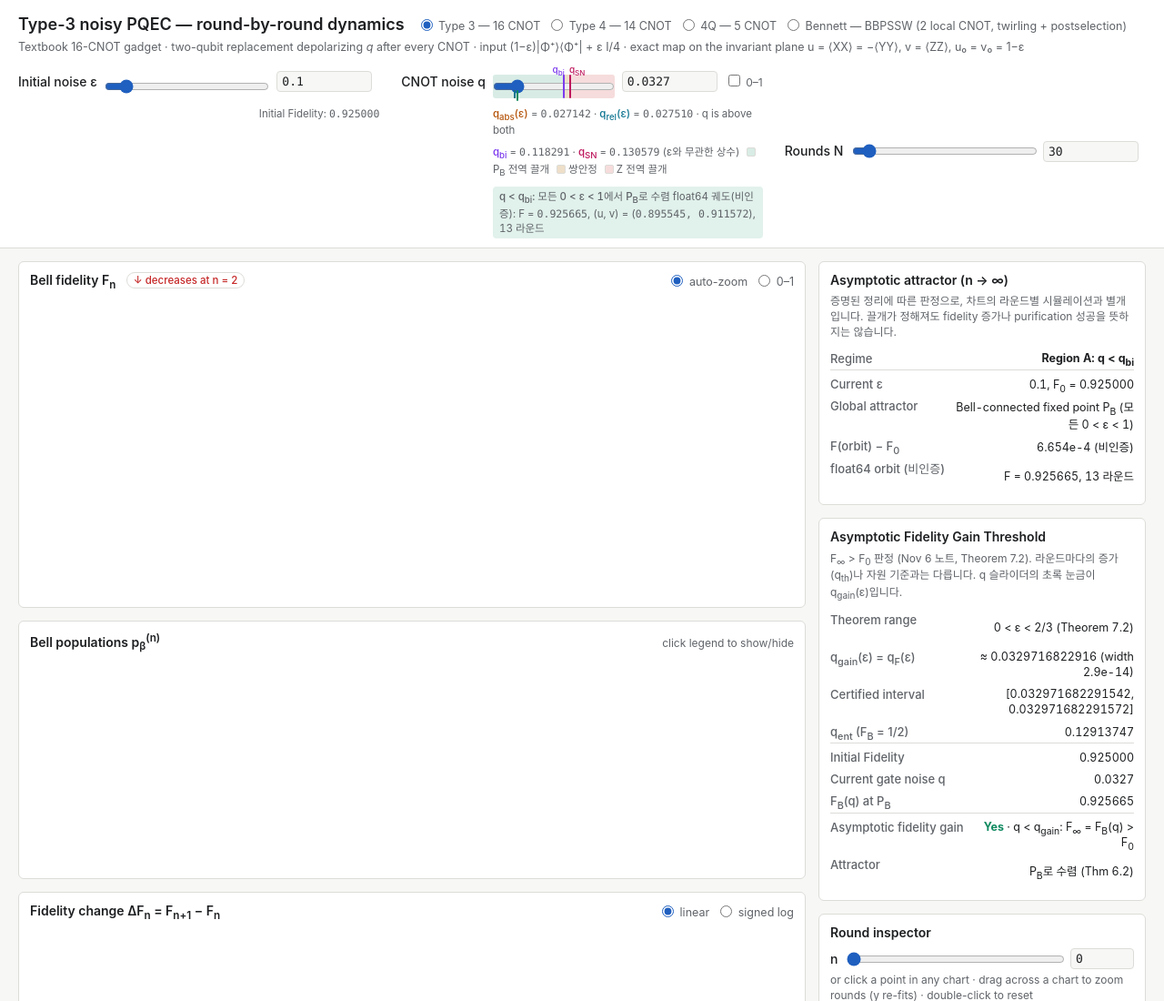
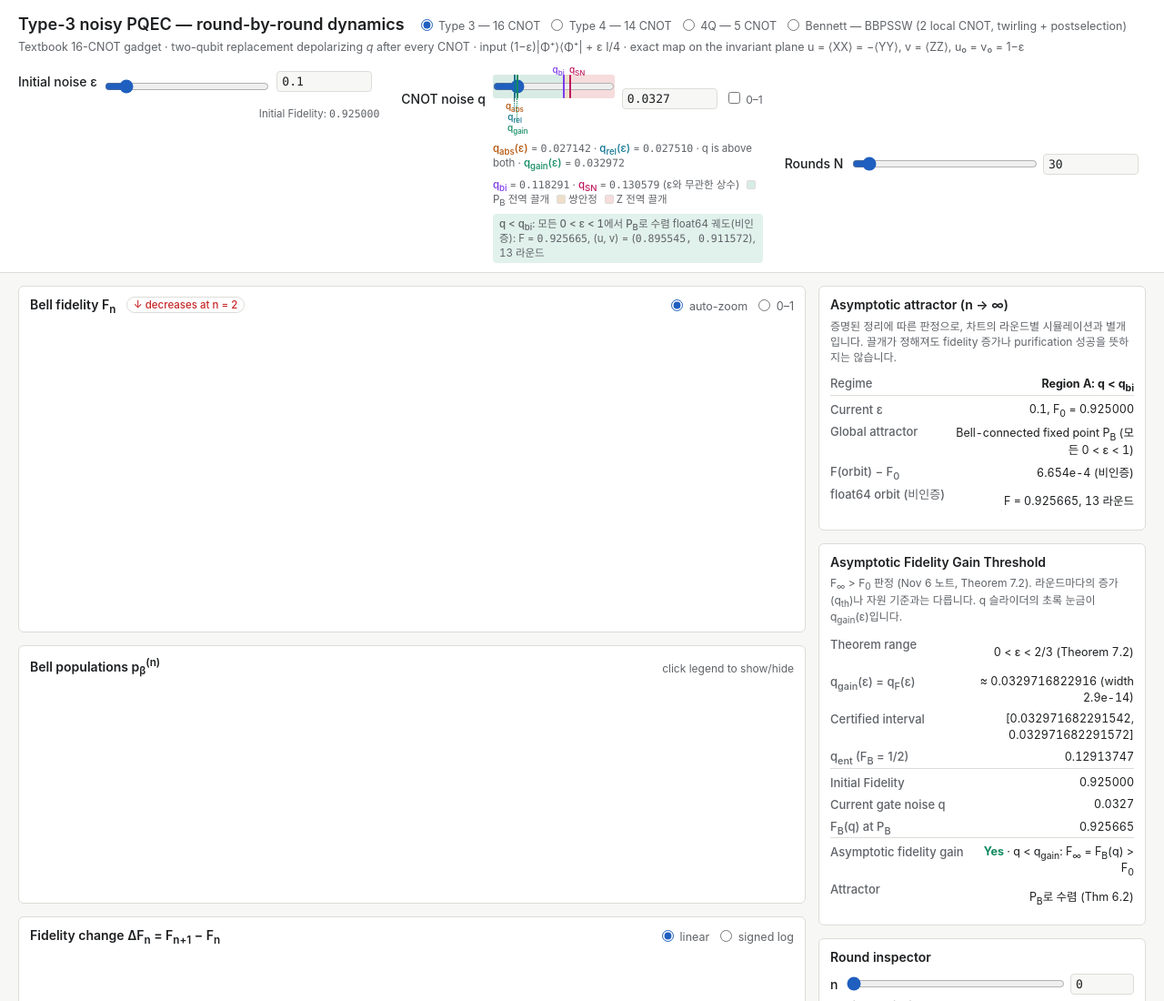
Before and after one commit to Han-JaeHoon/PQEC-Operational-Threshold, a website built with Vite: page interactive/type3-dynamics/index.html in a window 1280 px wide. Shown: the top 1100 px of the page at 91% size. Built offline with nearby package versions, Linux system fonts and the light colour scheme; what uplot would draw is missing.

Commit message:
Interactive simulator: label q_abs, q_rel, q_gain on the q slider
- Draw q_abs, q_rel and q_gain as full-height lines like q_bi / q_SN,
  each with its name below the slider on its own row and a dotted
  leader, since the three are often only pixels apart
- Add the q_gain(eps) value to the threshold line under the slider
- Reserve the rows and two lines of the threshold and regime lines so
  the header height stays fixed

```diff
--- a/interactive/type3-dynamics/index.html
+++ b/interactive/type3-dynamics/index.html
@@ -50,9 +50,9 @@
           </div>
           <input id="q-range" type="range" min="0" max="0.2" step="0.00001" value="0.0327" />
           <div class="qmarks" aria-hidden="true">
-            <span id="qmark-abs" class="qmark qmark-abs" title="q_abs(ε)"></span>
-            <span id="qmark-rel" class="qmark qmark-rel" title="q_rel(ε)"></span>
-            <span id="qmark-gain" class="qmark qmark-gain" title="q_gain(ε)" hidden></span>
+            <span id="qmark-abs" class="qmark qmark-var qmark-abs" title="q_abs(ε)"><i>q<sub>abs</sub></i></span>
+            <span id="qmark-rel" class="qmark qmark-var qmark-rel" title="q_rel(ε)"><i>q<sub>rel</sub></i></span>
+            <span id="qmark-gain" class="qmark qmark-var qmark-gain" title="q_gain(ε)" hidden><i>q<sub>gain</sub></i></span>
             <span class="qmark qmark-const qmark-bi"><i>q<sub>bi</sub></i></span>
             <span class="qmark qmark-const qmark-sn"><i>q<sub>SN</sub></i></span>
           </div>
--- a/interactive/type3-dynamics/src/main.ts
+++ b/interactive/type3-dynamics/src/main.ts
@@ -15,6 +15,7 @@ import { initialFidelity } from "./epsc";
 import { EpscClient, type WorkerLike } from "./epscClient";
 import { attractorReport, zText } from "./attractor";
 import { gainReport } from "./gainPanel";
+import { qGainBracket } from "./qgain";
 
 const PLANE_UV = "u = ⟨XX⟩ = −⟨YY⟩, v = ⟨ZZ⟩, u₀ = v₀ = 1−ε";
 
@@ -505,6 +506,15 @@ function renderSummary() {
   }
 }
 
+/** q_gain(eps) clause of the threshold line (Nov 6 note); the panel has the full certificate. */
+function gainClause(): string {
+  if (state.proto === "bbpssw") return "";
+  const b = qGainBracket(state.proto, state.eps);
+  return b
+    ? ` · <b class="k-gain">q<sub>gain</sub>(ε)</b> = <span class="num">${((b.lo + b.hi) / 2).toFixed(6)}</span>`
+    : ` · <b class="k-gain">q<sub>gain</sub></b>: 0 &lt; ε &lt; 2/3에서만`;
+}
+
 /** Analytic q_abs / q_rel (calculation notes) as ticks on the q slider + one text line. */
 function renderThresholds() {
   if (state.proto === "bbpssw") {
@@ -512,6 +522,7 @@ function renderThresholds() {
     qThLine.textContent = "BBPSSW: threshold 미표시";
     return;
   }
+  const gain = gainClause();
   const p = PROTOCOLS[state.proto];
   const a = p.qAbs(state.eps);
   const r = p.qRel(state.eps);
@@ -528,6 +539,7 @@ function renderThresholds() {
         `defined only for entangled input, ${p.absDomain}`
       : `<b class="k-abs">q<sub>abs</sub></b> defined only for ${p.absDomain}, ` +
         `<b class="k-rel">q<sub>rel</sub></b> only for ${p.relDomain}`;
+    qThLine.innerHTML += gain;
     return;
   }
   if (!absOk) {
@@ -535,14 +547,14 @@ function renderThresholds() {
     qThLine.innerHTML =
       `<b class="k-abs">q<sub>abs</sub></b>: defined only for ${p.absDomain} · ` +
       `<b class="k-rel">q<sub>rel</sub>(ε)</b> = <span class="num">${r.toFixed(6)}</span> · ` +
-      `q is ${state.q < r ? "below" : "above"} q<sub>rel</sub>`;
+      `q is ${state.q < r ? "below" : "above"} q<sub>rel</sub>` + gain;
     return;
   }
   const where = state.q < a ? "below both" : state.q < r ? "between q<sub>abs</sub> and q<sub>rel</sub>" : "above both";
   qThLine.innerHTML =
     `<b class="k-abs">q<sub>abs</sub>(ε)</b> = <span class="num">${a.toFixed(6)}</span> · ` +
     `<b class="k-rel">q<sub>rel</sub>(ε)</b> = <span class="num">${r.toFixed(6)}</span> · ` +
-    `q is ${where}`;
+    `q is ${where}` + gain;
 }
 
 /** The float64 orbit limit of the current (protocol, eps, q), once renderRegime has computed it. */
--- a/interactive/type3-dynamics/src/style.css
+++ b/interactive/type3-dynamics/src/style.css
@@ -121,7 +121,40 @@ h2 { font-size: 14px; margin: 0; font-weight: 600; }
 .qmark[hidden] { display: none; }
 .qmark-abs { background: var(--c-qabs); }
 .qmark-rel { background: var(--c-qrel); }
-.qmark-gain { background: var(--c-inc); height: 12px; bottom: -8px; }
+.qmark-gain { background: var(--c-inc); }
+/* eps-dependent thresholds: full-height lines like q_bi / q_SN, names below the slider.
+   q_abs, q_rel and q_gain are often only pixels apart, so each name has its own fixed row
+   (abs, rel, gain from the top) with a dotted leader up to its line.  All three rows are always
+   reserved, so the header height does not change. */
+.qmark-var { top: -5px; bottom: -5px; height: auto; --row: 0; }
+.qmark-rel { --row: 1; }
+.qmark-gain { --row: 2; }
+.qmark-var::after {
+  content: "";
+  position: absolute;
+  top: 100%;
+  left: 0;
+  height: calc(var(--row) * 12px + 2px);
+  border-left: 1px dotted currentColor;
+}
+.qmark-var i {
+  position: absolute;
+  top: 100%;
+  left: 50%;
+  transform: translateX(-50%);
+  margin-top: calc(var(--row) * 12px + 2px);
+  font: 500 10px/1.2 -apple-system, BlinkMacSystemFont, Helvetica, Arial, sans-serif;
+  white-space: nowrap;
+}
+.qmark-var sub { font-size: 8px; line-height: 0; }
+.qmark-abs { color: var(--c-qabs); }
+.qmark-rel { color: var(--c-qrel); }
+.qmark-gain { color: var(--c-inc); }
+#q-wrap { margin-bottom: 44px; }
+/* subscripts must not change the height of a threshold line; two lines are always reserved */
+.qth-line :is(sub, sup) { line-height: 0; }
+#q-thresholds { min-height: calc(2 * 1.4em); }
+#q-regime { min-height: calc(2 * 1.4em + 6px); }
 /* protocol constants q_bi, q_SN: full-height lines over three tinted regime bands */
 .qbands {
   position: absolute;
@@ -207,6 +240,7 @@ h2 { font-size: 14px; margin: 0; font-weight: 600; }
 .qth-line .k-rel { color: var(--c-qrel); }
 .qth-line .k-bi { color: var(--c-qbi); }
 .qth-line .k-sn { color: var(--c-qsn); }
+.qth-line .k-gain { color: var(--c-inc); }
 .qth-line .num { font-family: ui-monospace, SFMono-Regular, Menlo, monospace; }
 
 /* quiet monotonicity verdict next to the F_n title */
```
